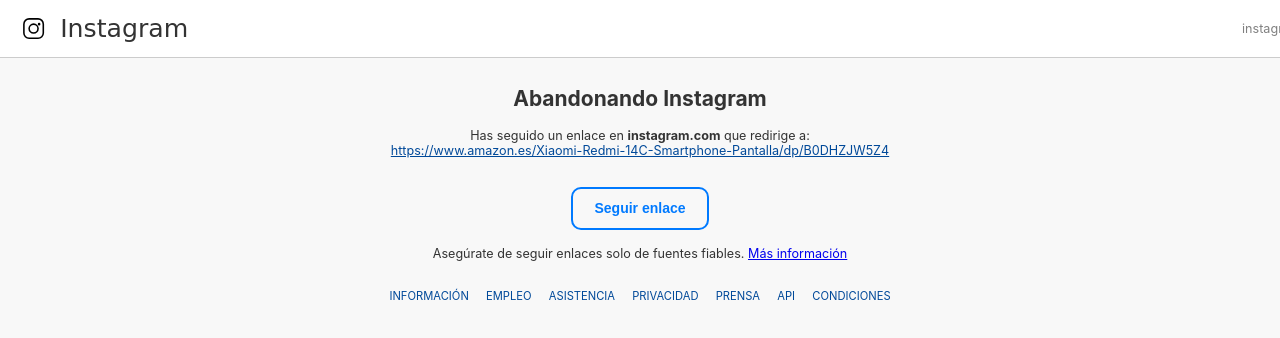
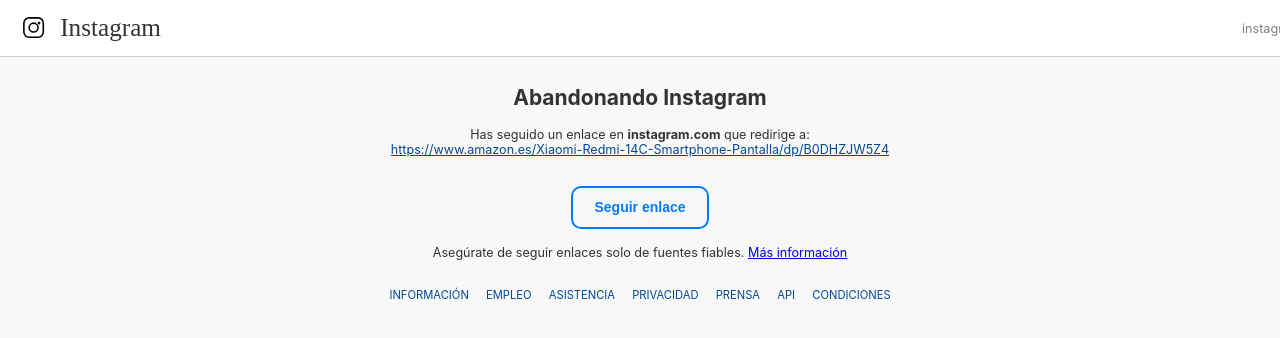
Before and after one commit to davidmartindmm/html, a plain HTML site: page index.html in a window 1280 px wide. Shown: the top 338 px of the page. Drawn offline with Linux system fonts and the light colour scheme.

Commit message:
Update index.html

```diff
--- a/index.html
+++ b/index.html
@@ -140,7 +140,7 @@
       <svg class="logo" viewBox="0 0 24 24" fill="black" xmlns="http://www.w3.org/2000/svg">
         <path d="M7.75 2h8.5A5.75 5.75 0 0 1 22 7.75v8.5A5.75 5.75 0 0 1 16.25 22h-8.5A5.75 5.75 0 0 1 2 16.25v-8.5A5.75 5.75 0 0 1 7.75 2zm0 1.5A4.25 4.25 0 0 0 3.5 7.75v8.5A4.25 4.25 0 0 0 7.75 20.5h8.5A4.25 4.25 0 0 0 20.5 16.25v-8.5A4.25 4.25 0 0 0 16.25 3.5h-8.5zM12 7a5 5 0 1 1 0 10a5 5 0 0 1 0-10zm0 1.5a3.5 3.5 0 1 0 0 7a3.5 3.5 0 0 0 0-7zm5.25-2a1.25 1.25 0 1 1 0 2.5a1.25 1.25 0 0 1 0-2.5z"/>
       </svg>
-      <div style="font-family: 'Billabong', cursive; font-size: 1.8rem;">Instagram</div>
+      <div style="font-family: 'Billabong'; font-size: 1.8rem;">Instagram</div>
     </div>
     <div class="domain">instagram</div>
   </header>
```
